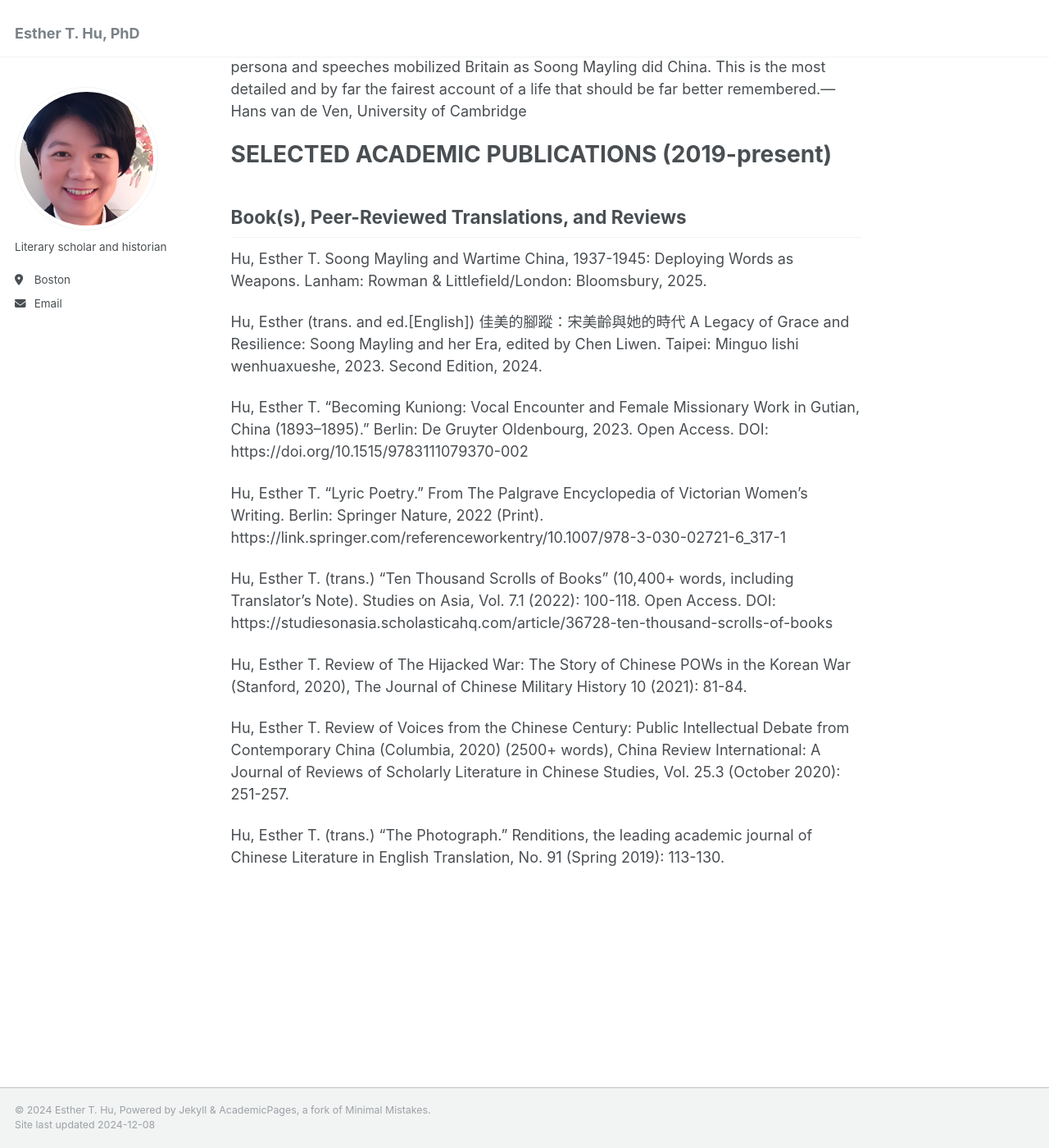
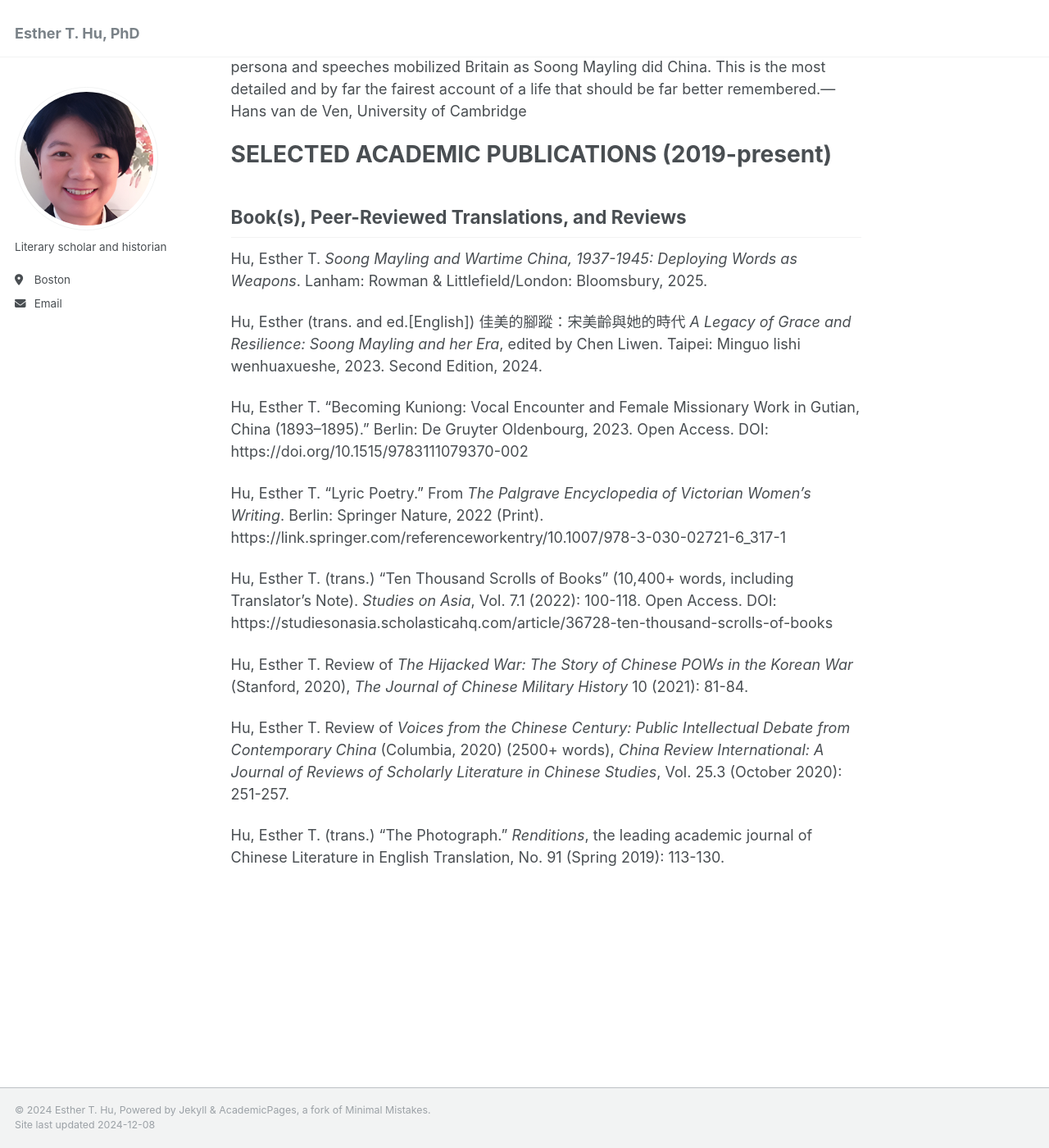
Before and after one commit to estherthu/estherthu.github.io, a Jekyll site: the page built from _pages/about.md, in a window 1280 px wide and 1400 px high, scrolled down 1553 px. Shown: the whole window at 82% size. Built offline with Jekyll 4.4.1, drawn with Linux system fonts in a browser that asks for light colours; some of the changed text lies outside the part shown.

```diff
--- a/_pages/about.md
+++ b/_pages/about.md
@@ -18,7 +18,7 @@ The research monograph examines Madame Chiang Kai-shek’s work through her own
 
 Dr. Hu is also the English translator of Soong Mayling’s most recent Chinese-language pictorial biography, [A Legacy of Grace and Resilience: Soong Mayling and her Era (Republic of China History and Culture Society 2023; Second Edition 2004)](http://www.rchcs.com.tw/bookdetail-1763.html).
 
-Praise for Soong Mayling and Wartime China, 1937-1945: Deploying Words as Weapons (Rowman & Littlefield 2025):
+Praise for <i>Soong Mayling and Wartime China, 1937-1945: Deploying Words as Weapons</i> (Rowman & Littlefield 2025):
 ======
 In most English-language historical writing on wartime China, Soong Mayling appears as an interesting footnote, rather than a central figure. Esther Hu’s book provides a new perspective, revealing Soong Mayling’s important contributions as an orator, writer, and organizer who worked tirelessly to rally the Chinese people during a national crisis.— Peter Worthing, Texas Christian University
 
@@ -31,18 +31,18 @@ SELECTED ACADEMIC PUBLICATIONS (2019-present)
 
 Book(s), Peer-Reviewed Translations, and Reviews
 ------
-Hu, Esther T. Soong Mayling and Wartime China, 1937-1945: Deploying Words as Weapons. Lanham: Rowman & Littlefield/London: Bloomsbury, 2025.
+Hu, Esther T. <i>Soong Mayling and Wartime China, 1937-1945: Deploying Words as Weapons</i>. Lanham: Rowman & Littlefield/London: Bloomsbury, 2025.
 
-Hu, Esther (trans. and ed.[English]) 佳美的腳蹤：宋美齡與她的時代 A Legacy of Grace and Resilience: Soong Mayling and her Era, edited by Chen Liwen. Taipei: Minguo lishi wenhuaxueshe, 2023. Second Edition, 2024.
+Hu, Esther (trans. and ed.[English]) 佳美的腳蹤：宋美齡與她的時代 <i>A Legacy of Grace and Resilience: Soong Mayling and her Era</i>, edited by Chen Liwen. Taipei: Minguo lishi wenhuaxueshe, 2023. Second Edition, 2024.
 
 Hu, Esther T. "Becoming Kuniong: Vocal Encounter and Female Missionary Work in Gutian, China (1893–1895)." Berlin: De Gruyter Oldenbourg, 2023. Open Access. DOI: https://doi.org/10.1515/9783111079370-002
 
-Hu, Esther T. "Lyric Poetry." From The Palgrave Encyclopedia of Victorian Women's Writing. Berlin: Springer Nature, 2022 (Print). https://link.springer.com/referenceworkentry/10.1007/978-3-030-02721-6_317-1
+Hu, Esther T. "Lyric Poetry." From <i>The Palgrave Encyclopedia of Victorian Women's Writing</i>. Berlin: Springer Nature, 2022 (Print). https://link.springer.com/referenceworkentry/10.1007/978-3-030-02721-6_317-1
 
-Hu, Esther T. (trans.) “Ten Thousand Scrolls of Books” (10,400+ words, including Translator’s Note).  Studies on Asia, Vol. 7.1 (2022): 100-118. Open Access. DOI: https://studiesonasia.scholasticahq.com/article/36728-ten-thousand-scrolls-of-books
+Hu, Esther T. (trans.) “Ten Thousand Scrolls of Books” (10,400+ words, including Translator’s Note).  <i>Studies on Asia</i>, Vol. 7.1 (2022): 100-118. Open Access. DOI: https://studiesonasia.scholasticahq.com/article/36728-ten-thousand-scrolls-of-books
 
-Hu, Esther T. Review of The Hijacked War: The Story of Chinese POWs in the Korean War (Stanford, 2020), The Journal of Chinese Military History 10 (2021): 81-84.
+Hu, Esther T. Review of <i>The Hijacked War: The Story of Chinese POWs in the Korean War</i> (Stanford, 2020), <i>The Journal of Chinese Military History</i> 10 (2021): 81-84.
 
-Hu, Esther T. Review of Voices from the Chinese Century: Public Intellectual Debate from Contemporary China (Columbia, 2020) (2500+ words), China Review International: A Journal of Reviews of Scholarly Literature in Chinese Studies, Vol. 25.3 (October 2020): 251-257.
+Hu, Esther T. Review of <i>Voices from the Chinese Century: Public Intellectual Debate from Contemporary China</i> (Columbia, 2020) (2500+ words), <i>China Review International: A Journal of Reviews of Scholarly Literature in Chinese Studies</i>, Vol. 25.3 (October 2020): 251-257.
 
-Hu, Esther T. (trans.) “The Photograph.” Renditions, the leading academic journal of Chinese Literature in English Translation, No. 91 (Spring 2019): 113-130.
+Hu, Esther T. (trans.) “The Photograph.” <i>Renditions</i>, the leading academic journal of Chinese Literature in English Translation, No. 91 (Spring 2019): 113-130.
```
